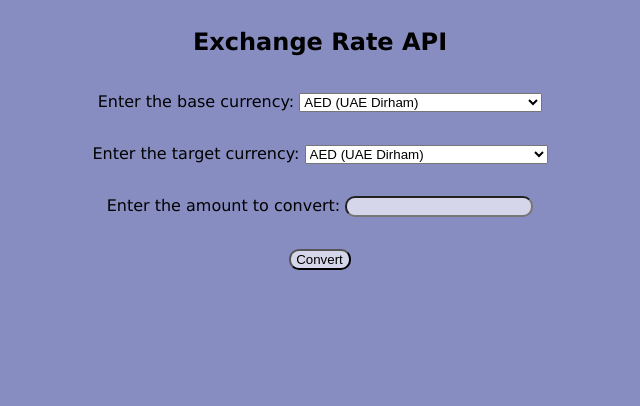
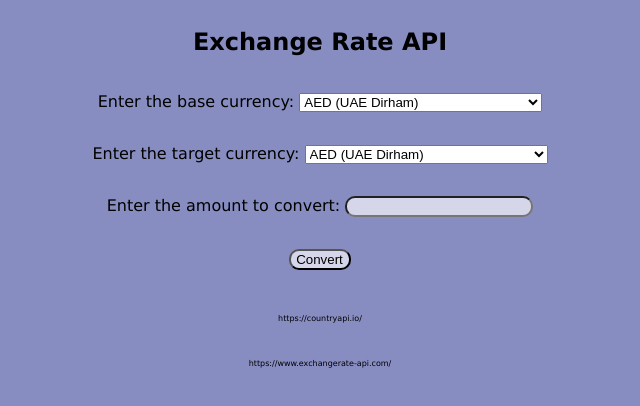
Before and after one commit to lukilo1978/Assignment3-LucasLopez, a plain HTML site: page index.html in a window 1280 px wide. Shown: the whole page, without its empty margins (320-960 px from the left). Drawn offline with Linux system fonts and the light colour scheme.

Commit message:
Minor changes

```diff
--- a/css/styles.css
+++ b/css/styles.css
@@ -23,3 +23,8 @@ section, #conversionForm, #result{
     width: 60%;
     justify-content: space-around;
 }
+
+section .linkapi{
+    padding-top: 20px;
+    font-size: 8px;
+}
--- a/index.html
+++ b/index.html
@@ -353,6 +353,9 @@
         </form>
         <div id="result"></div>
         <div id="flagResult"></div>
+
+        <p class="linkapi">https://countryapi.io/</p>
+        <p class="linkapi">https://www.exchangerate-api.com/</p>
     </section>
 
     <script src="js/index.js"></script>
```
